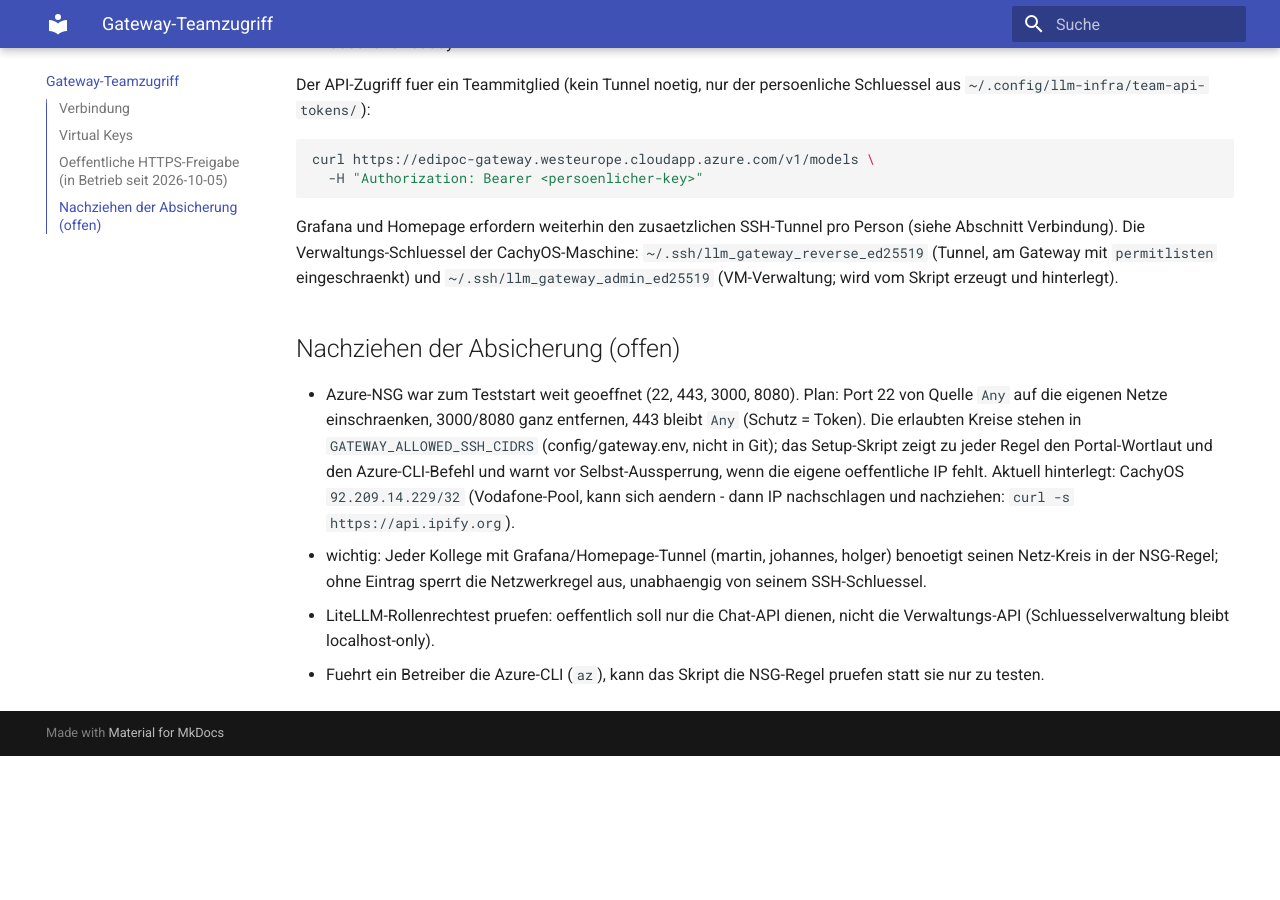
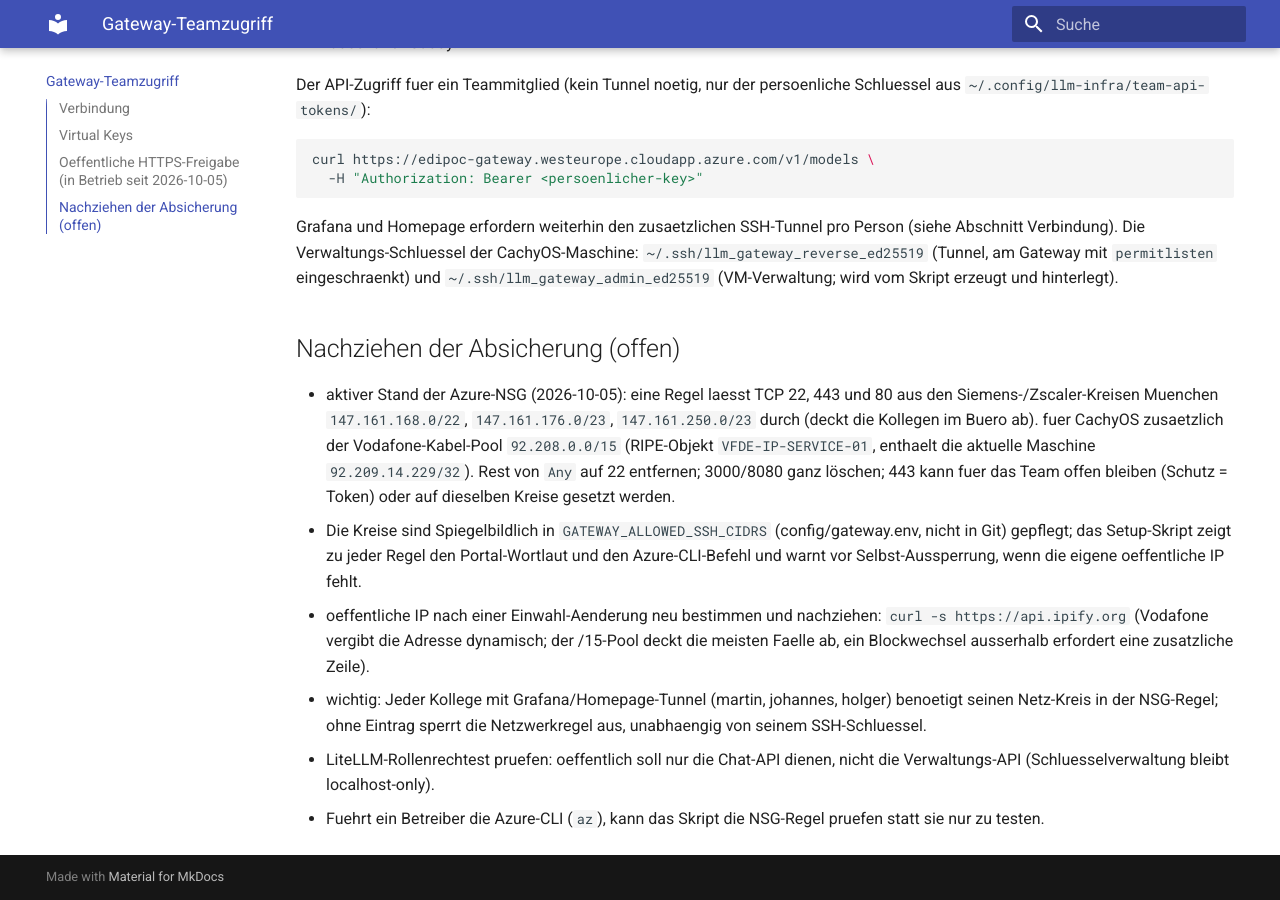
Before and after one commit to thomasdenk79-cyber/llm-infra-setup, an MkDocs documentation site: the page built from docs/gateway-access.md, in a window 1280 px wide and 900 px high, scrolled down 1572 px. Built offline with MkDocs 1.6.1 and Material for MkDocs 9.7.7, drawn with Linux system fonts in a browser that asks for light colours; before the commit the page ends 2328 px from its top, so only the background shows below that.

Commit message:
docs: record active nsg circles for ssh, 443 and 80
siemens zscaler munich ranges (147.161.168.0/22, 147.161.176.0/23,
147.161.250.0/23) plus vodafone kabel pool 92.208.0.0/15
(VFDE-IP-SERVICE-01, contains current cachyos 92.209.14.229)

```diff
--- a/docs/gateway-access.md
+++ b/docs/gateway-access.md
@@ -82,15 +82,22 @@
 
 ## Nachziehen der Absicherung (offen)
 
-* Azure-NSG war zum Teststart weit geoeffnet (22, 443, 3000, 8080). Plan:
-  Port 22 von Quelle `Any` auf die eigenen Netze einschraenken, 3000/8080
-  ganz entfernen, 443 bleibt `Any` (Schutz = Token). Die erlaubten Kreise
-  stehen in `GATEWAY_ALLOWED_SSH_CIDRS` (config/gateway.env, nicht in Git);
-  das Setup-Skript zeigt zu jeder Regel den Portal-Wortlaut und den
-  Azure-CLI-Befehl und warnt vor Selbst-Aussperrung, wenn die eigene
-  oeffentliche IP fehlt. Aktuell hinterlegt: CachyOS `92.209.14.229/32`
-  (Vodafone-Pool, kann sich aendern - dann IP nachschlagen und nachziehen:
-  `curl -s https://api.ipify.org`).
+* aktiver Stand der Azure-NSG (2026-10-05): eine Regel laesst TCP 22, 443 und
+  80 aus den Siemens-/Zscaler-Kreisen Muenchen `147.161.168.0/22`,
+  `147.161.176.0/23`, `147.161.250.0/23` durch (deckt die Kollegen im Buero
+  ab). fuer CachyOS zusaetzlich der Vodafone-Kabel-Pool
+  `92.208.0.0/15` (RIPE-Objekt `VFDE-IP-SERVICE-01`, enthaelt die aktuelle
+  Maschine `92.209.14.229/32`). Rest von `Any` auf 22 entfernen; 3000/8080
+  ganz löschen; 443 kann fuer das Team offen bleiben (Schutz = Token) oder
+  auf dieselben Kreise gesetzt werden.
+* Die Kreise sind Spiegelbildlich in `GATEWAY_ALLOWED_SSH_CIDRS`
+  (config/gateway.env, nicht in Git) gepflegt; das Setup-Skript zeigt zu
+  jeder Regel den Portal-Wortlaut und den Azure-CLI-Befehl und warnt vor
+  Selbst-Aussperrung, wenn die eigene oeffentliche IP fehlt.
+* oeffentliche IP nach einer Einwahl-Aenderung neu bestimmen und nachziehen:
+  `curl -s https://api.ipify.org` (Vodafone vergibt die Adresse dynamisch;
+  der /15-Pool deckt die meisten Faelle ab, ein Blockwechsel ausserhalb
+  erfordert eine zusatzliche Zeile).
 * wichtig: Jeder Kollege mit Grafana/Homepage-Tunnel (martin, johannes,
   holger) benoetigt seinen Netz-Kreis in der NSG-Regel; ohne Eintrag sperrt
   die Netzwerkregel aus, unabhaengig von seinem SSH-Schluessel.
```
Also changed, not shown: CHANGELOG.md (+4 -0 lines).
